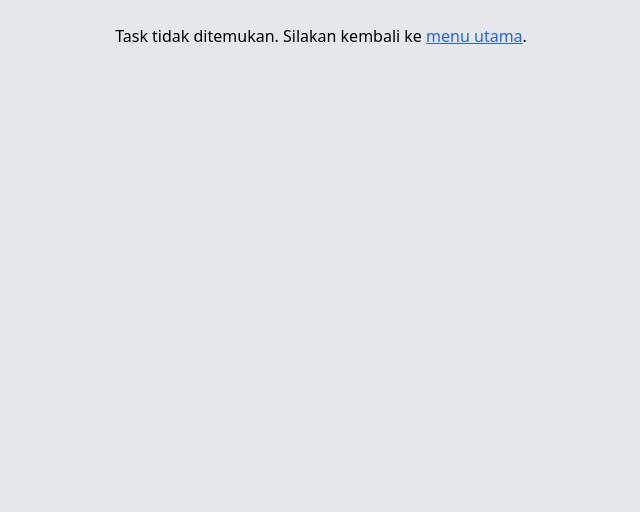
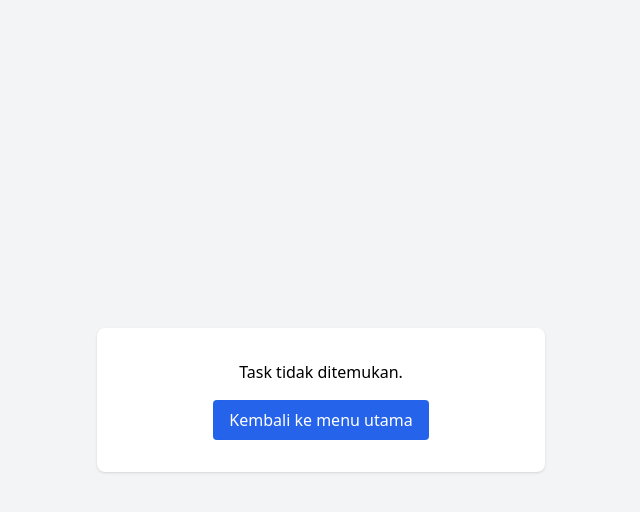
Before and after one commit to royanaditya/Proyek-Akhir-TugasIn, a React (Vite) app in the folder frontend/: page /task-detail in a window 1280 px wide. Shown: the top 512 px of the page, without its empty margins (319-959 px from the left). Built offline with nearby package versions, Linux system fonts and the light colour scheme.

Commit message:
revisi dikit Task Detail

```diff
--- a/frontend/src/components/TaskDetail.jsx
+++ b/frontend/src/components/TaskDetail.jsx
@@ -1,4 +1,3 @@
-
 import React from "react";
 import { useLocation, useNavigate } from "react-router-dom";
 import LogSection from "./LogSection";
@@ -10,25 +9,43 @@ const TaskDetail = () => {
 
   if (!task) {
     return (
-      <div className="p-6">
-        <p>Task tidak ditemukan. Silakan kembali ke{" "}
-          <button className="text-blue-600 underline" onClick={() => navigate("/mainmenu")}>
-            menu utama
-          </button>.
-        </p>
+      <div className="min-h-screen bg-gray-100 flex items-center justify-center">
+        <div className="bg-white p-8 rounded-lg shadow max-w-md w-full text-center">
+          <p className="mb-4">Task tidak ditemukan.</p>
+          <button
+            className="bg-blue-600 text-white px-4 py-2 rounded hover:bg-blue-700"
+            onClick={() => navigate("/mainmenu")}
+          >
+            Kembali ke menu utama
+          </button>
+        </div>
       </div>
     );
   }
 
   return (
-    <div className="max-w-3xl mx-auto p-6">
-      <h1 className="text-3xl font-bold mb-4">{task.title}</h1>
-      <p className="text-gray-700 mb-2"><strong>Deskripsi:</strong> {task.description}</p>
-      <p className="text-gray-700 mb-2"><strong>Status:</strong> {task.status}</p>
-      <p className="text-gray-700 mb-2"><strong>Mulai:</strong> {task.startDate}</p>
-      <p className="text-gray-700 mb-4"><strong>Deadline:</strong> {task.endDate}</p>
-
-      <LogSection taskId={task.id} />
+    <div className="min-h-screen bg-gray-100 p-6">
+      <div className="max-w-2xl mx-auto bg-white rounded-lg shadow-md p-6">
+        <h1 className="text-3xl font-bold mb-6 text-center">{task.title}</h1>
+        <div className="mb-4">
+          <p className="text-gray-700 mb-2"><strong>Deskripsi:</strong> {task.description}</p>
+          <div className="grid grid-cols-1 md:grid-cols-2 gap-4">
+            <p className="text-gray-700"><strong>Status:</strong> {task.status}</p>
+            <p className="text-gray-700"><strong>Mulai:</strong> {task.startDate}</p>
+            <p className="text-gray-700"><strong>Deadline:</strong> {task.endDate}</p>
+          </div>
+        </div>
+        <hr className="my-6" />
+        <LogSection taskId={task.id || task._id} />
+        <div className="mt-8 flex justify-end">
+          <button
+            className="bg-gray-500 text-white px-4 py-2 rounded hover:bg-gray-600"
+            onClick={() => navigate("/mainmenu")}
+          >
+            Kembali
+          </button>
+        </div>
+      </div>
     </div>
   );
 };
```
